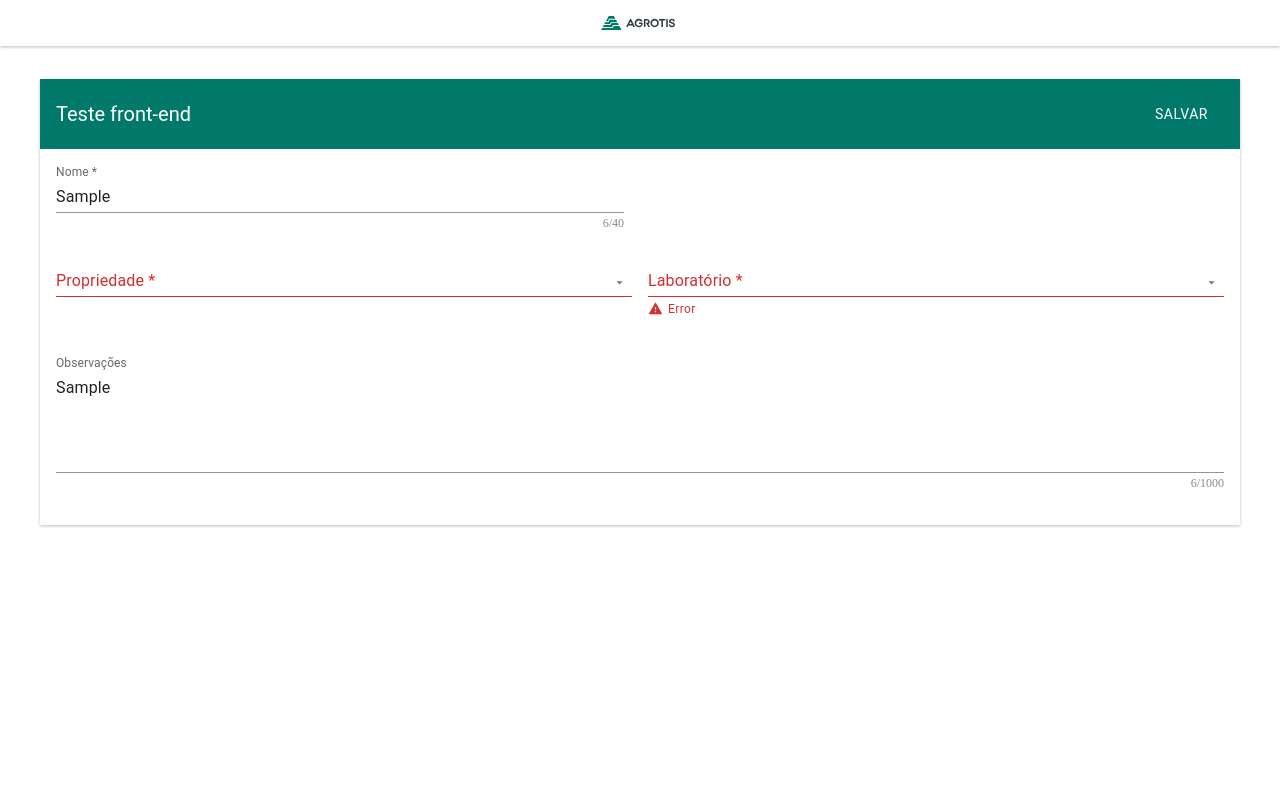
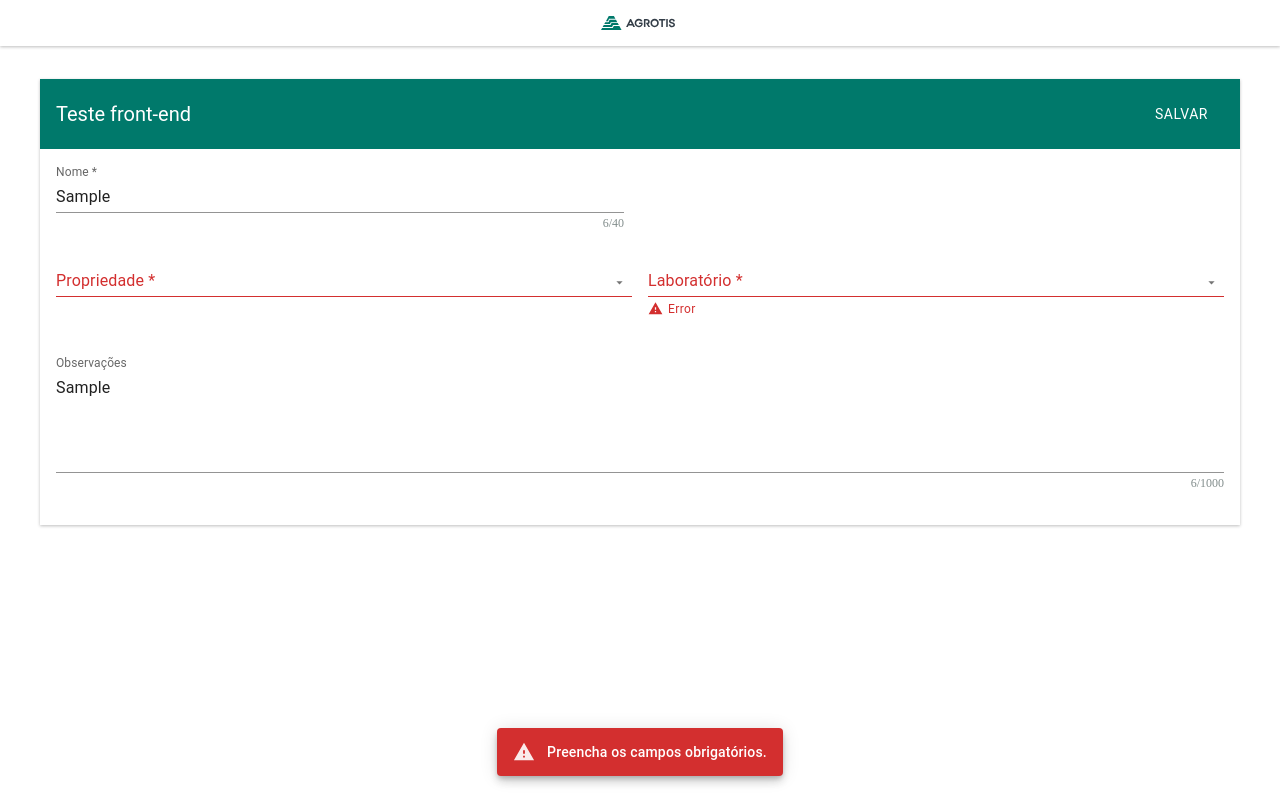
Before and after one commit to sgbruing/agrotis-react-form, a React (Create React App) app: page / in a window 1280 px wide. Both pictures are taken after typing "Sample", "Sample" into the empty fields and a click on the button "SALVAR". Built offline with nearby package versions, Linux system fonts and the light colour scheme.

Commit message:
Add snackbar

```diff
--- /dev/null
+++ b/src/components/EventSnackbar/index.js
@@ -0,0 +1,31 @@
+import { forwardRef } from 'react';
+
+import ReportProblemIcon from '@mui/icons-material/ReportProblem';
+import Snackbar from '@mui/material/Snackbar';
+import DoneIcon from '@mui/icons-material/Done';
+import Slide from '@mui/material/Slide';
+import MuiAlert from '@mui/material/Alert';
+
+const Alert = forwardRef(function Alert(props, ref) {
+    return <MuiAlert elevation={6} ref={ref} variant="filled" {...props} />;
+});
+
+export function EventSnackbar({ eventNotice, setEventNotice }) {
+    function handleClose() {
+        setEventNotice({ isOpen: false, isError: eventNotice.isError });
+    };
+
+    return (
+        <Snackbar onClose={handleClose} sx={{ width: 450 }} open={eventNotice.isOpen} autoHideDuration={3000}  anchorOrigin={{ vertical: 'bottom', horizontal: 'center' }} TransitionComponent={Slide}>
+            {eventNotice.isError ? (
+                <Alert icon={<ReportProblemIcon sx={{ width: '100%' }} onClose={handleClose}  fontSize="inherit" />} severity="error">
+                    Preencha os campos obrigatórios.
+                </Alert>
+            ) : (
+                <Alert icon={<DoneIcon fontSize="inherit" />} sx={{ width: '100%' }} onClose={handleClose} severity="success">
+                    Cadastro realizado com sucesso!
+                </Alert>
+            )}
+        </Snackbar>
+    )
+}
--- a/src/screens/Form/index.js
+++ b/src/screens/Form/index.js
@@ -1,6 +1,6 @@
-import { Container, Content, CustomOption } from './styles'
+import { Container, Content, CustomOption, Page } from './styles'
 
-import { useState, useEffect } from 'react'
+import { useState } from 'react'
 import { useForm } from "react-hook-form"
 import { Datepicker } from '../../components/DatePicker';
 
@@ -9,6 +9,7 @@ import { FormHelperText, MenuItem } from '@mui/material';
 import { FormHeader } from '../../components/FormHeader';
 import { Input } from '../../components/Input';
 import { SelectInput } from '../../components/SelectInput';
+import { EventSnackbar } from '../../components/EventSnackbar';
 
 import { formatRFC3339 } from 'date-fns'
 
@@ -24,6 +25,7 @@ export function Form() {
   };
 
   const { handleSubmit, formState: { errors }, control } = useForm({ defaultValues });
+  const [eventNotice, setEventNotice] = useState({ isOpen: false, isError: false });
 
   const [minDateFinal, setMinDateFinal] = useState(null)
 
@@ -42,18 +44,12 @@ for (let i = 1; i <= 9; i++) {
     });
 }
 
-const [ui, setUi] = useState({
-  isErrorAlertVisible: false,
-  isSuccessAlertVisible: false
-})
-
 const onError = (e) => {
-  setUi({ isSuccessAlertVisible: false, isErrorAlertVisible: true })
+  setEventNotice({ isOpen: true, isError: true })
   console.log('erro: ', e)
 }
 
 const onSubmit = (data) => {
-  console.log('ss')
   const payload = {
     ...data,
     dataInicial: formatRFC3339(data.dataInicial),
@@ -67,9 +63,12 @@ const onSubmit = (data) => {
   }
 
   console.log(payload)
+  setEventNotice({ isOpen: true, isError: false })
+
 }
 
   return (
+    <Page>
       <Container>
         <form onSubmit={handleSubmit(onSubmit, onError)}>
           <FormHeader />
@@ -91,7 +90,7 @@ const onSubmit = (data) => {
                   label="Data inicial"
                   value={''}
                   control={control}
-                error={false}
+                  error={!!errors?.dataInicial}
                   helperText={errors?.dataInicial? 'Error' : ''}
                   onChange={(value) => setMinDateFinal(value)}
                   required={true}
@@ -102,7 +101,7 @@ const onSubmit = (data) => {
                   label="Data Final"
                   value={''}
                   control={control}
-                error={false}
+                  error={!!errors?.dataFinal}
                   helperText={errors?.dataFinal? 'Error' : ''}
                   minDate={minDateFinal}
                   required={true}
@@ -145,6 +144,7 @@ const onSubmit = (data) => {
           </Content>
         </form>
       </Container>
+      <EventSnackbar eventNotice={eventNotice} setEventNotice={setEventNotice}></EventSnackbar>
+    </Page>
   )
-
 }
--- a/src/screens/Form/styles.js
+++ b/src/screens/Form/styles.js
@@ -52,3 +52,7 @@ export const CustomOption = MuiStyled(MenuItem)(() => ({
       }
   }
 }));
+
+export const Page = styled.div`
+
+`
```
Lines whose indentation alone changed are shown as unchanged.
